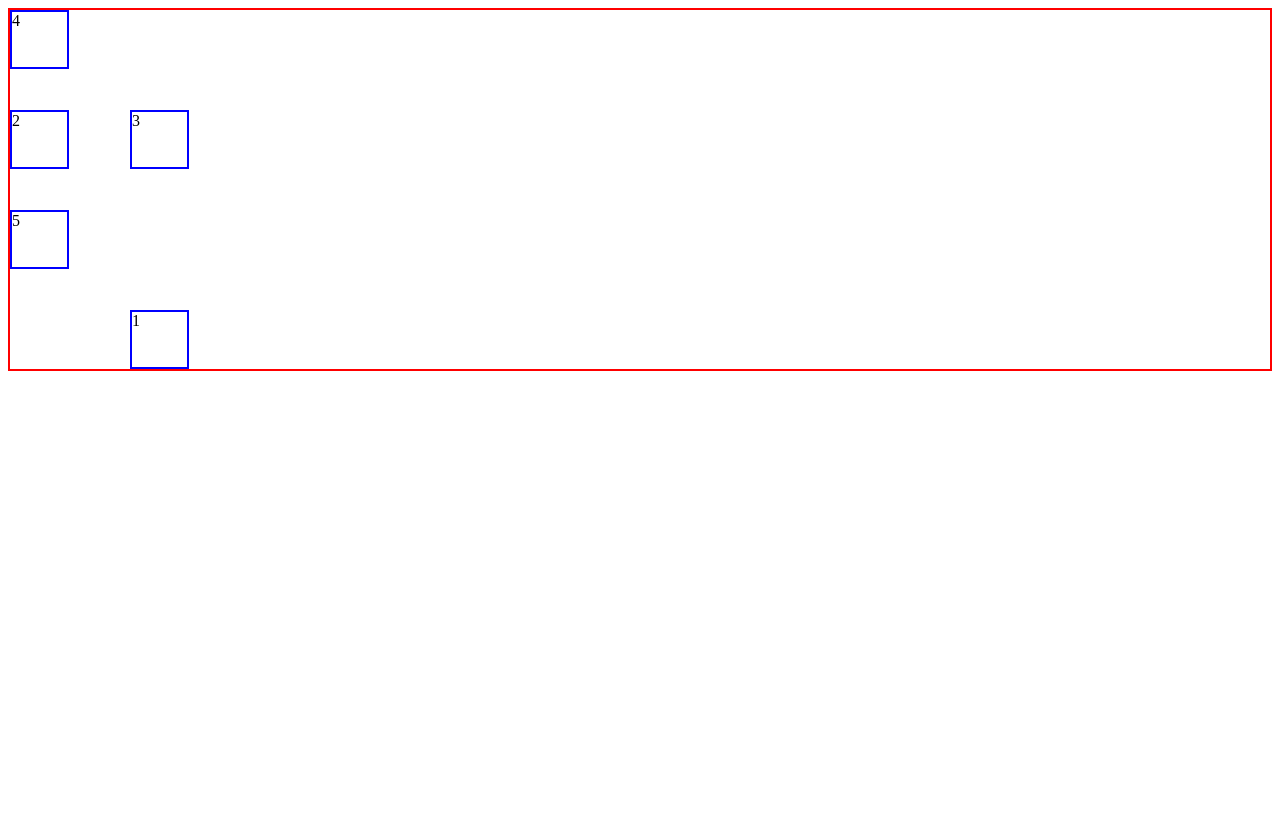
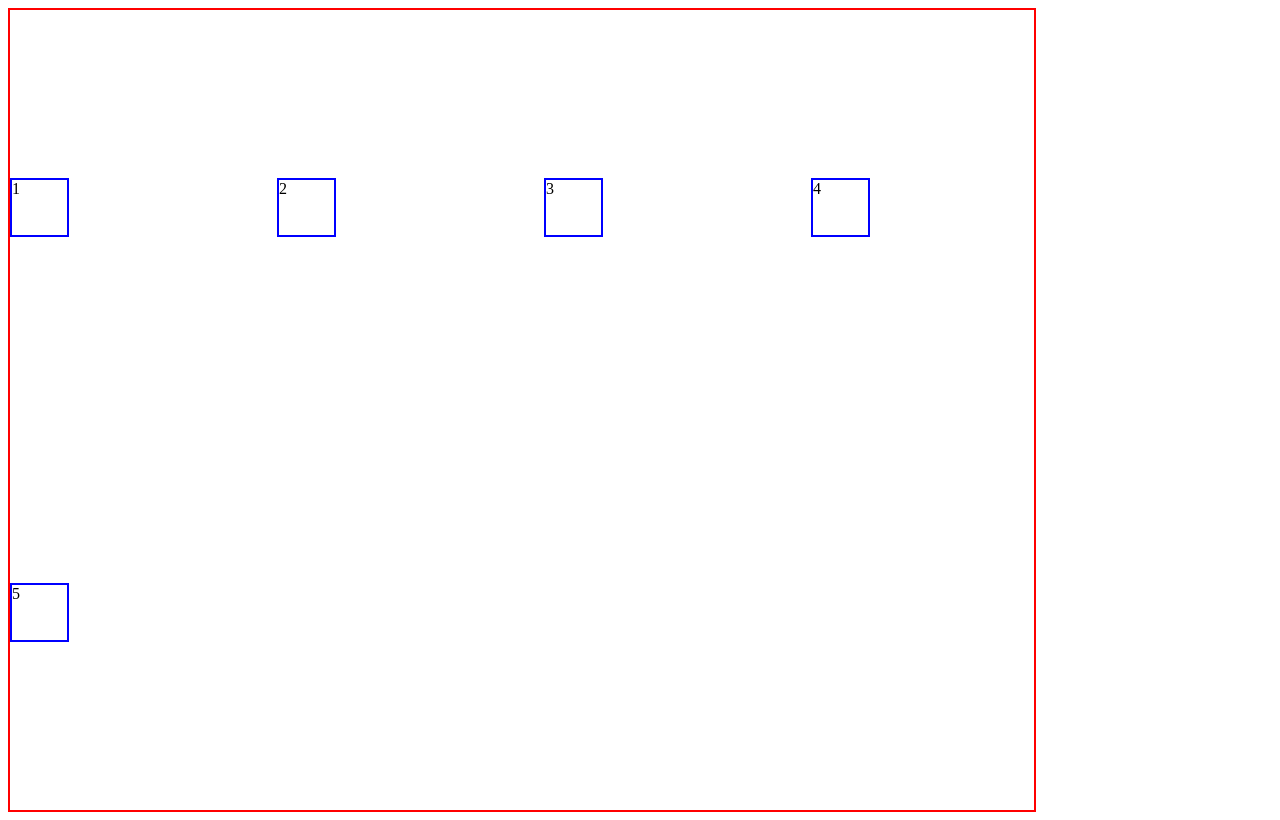
Before and after one commit to MEETSUTHAR9406/fullstack-journey, a plain HTML site: page HTML/Grid.html in a window 1280 px wide. Drawn offline with Linux system fonts and the light colour scheme.

Commit message:
Updated Grid.css

```diff
--- a/CSS/Grid.css
+++ b/CSS/Grid.css
@@ -1,28 +1,36 @@
 .container {
-    /* padding: 3px; */
+    width: 80vw;
+    height: 100vh;
     border: 2px solid red;
     display: grid;
-    grid-template-columns: [first] 120px [second] 100px [third];
-    grid-template-rows: 100px 100px 100px;
+    /* grid-template-columns: [first] 120px [second] 100px [third];
+    grid-template-rows: 100px 100px 100px; */
+    grid-template-columns: repeat(4, minmax(100px, 1fr));
+    gap: 34px;
+    row-gap: 10px;
+    column-gap: 44px;
+    justify-content: center;
+    align-items: center;
 }
 
 .items {
     border: 2px solid blue;
     height: 55px;
     width: 55px;
+    justify-content: center;
 }
 
-.item-4 {
+/* .item-4 {
     grid-row: 1/2;
-    /* grid-row-start: 1; */
-    /* grid-row-end: 2; */
+    grid-row-start: 1;
+    grid-row-end: 2;
 
     grid-column: 1/third;
-    /* grid-column-start: 1; */
-    /* grid-column-end: 2; */
-}
+    grid-column-start: 1;
+    grid-column-end: 2;
+} */
 
-.item-1 {
+/* .item-1 {
     grid-row: second/third;
     grid-column: second/third;
-}
+}  */
```
